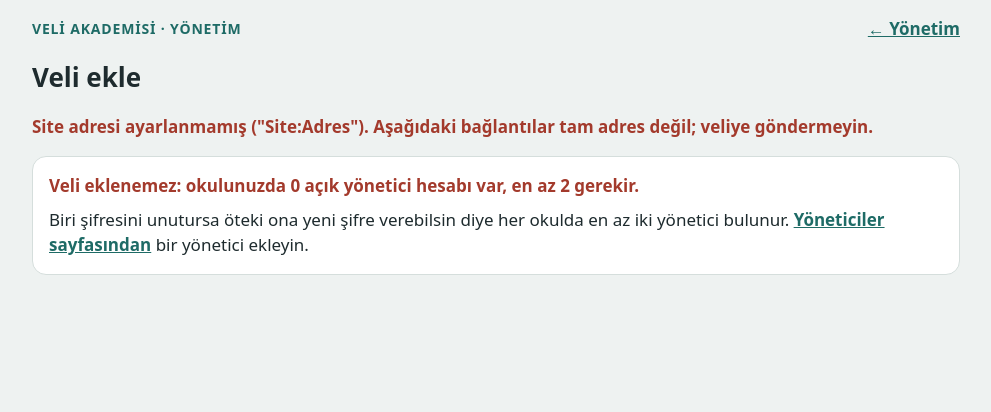
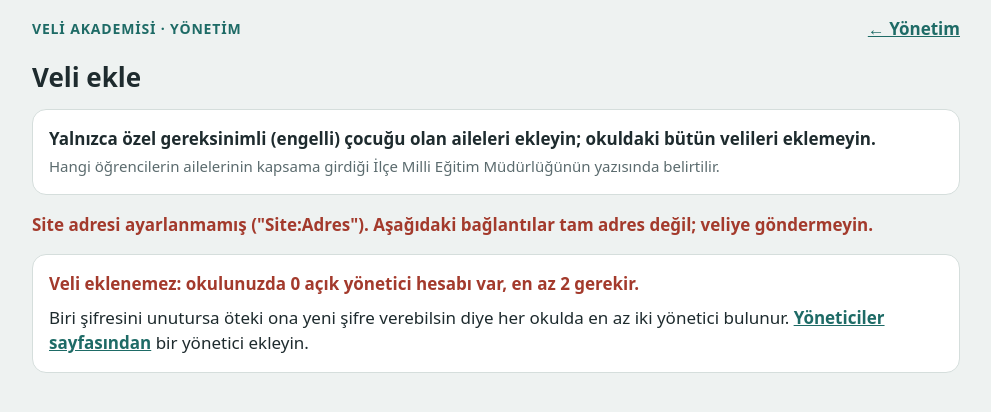
Before and after one commit to tecel75-afk/veli-akademisi, an ASP.NET Core app: page /yonetim/veli-ekle in a window 1280 px wide. Shown: the top 412 px of the page, without its empty margins (144-1135 px from the left). Run offline with ASP.NET Core 8, Linux system fonts and the light colour scheme; the project's own start-up code is not run, and a stand-in starts its controllers and pages; some libraries are stand-ins or nearby versions.

Commit message:
Veli ekle sayfasında kapsam uyarısı: yalnızca özel gereksinimli (engelli) çocuğu olan aileler eklenir
Kapsamı İlçe MEM'in yazısı belirler (28 Ekim). Duman testi: uyarı sayfada (363 kontrol).

Co-Authored-By: Claude Opus 5.5 <noreply@anthropic.com>
Claude-Session: https://claude.ai/code/session_019woFWZqy8d6fRSBU6Jo7Qg

```diff
--- a/src/VeliAkademisi/Pages/Yonetim/VeliEkle.cshtml
+++ b/src/VeliAkademisi/Pages/Yonetim/VeliEkle.cshtml
@@ -9,6 +9,10 @@
 </div>
 
 <h1>Veli ekle</h1>
+<p class="kart" role="note" id="kapsam-uyarisi" style="margin:0 0 16px;font-weight:700">
+  Yalnızca özel gereksinimli (engelli) çocuğu olan aileleri ekleyin; okuldaki bütün velileri eklemeyin.
+  <span class="not" style="display:block;font-weight:400;margin-top:4px">Hangi öğrencilerin ailelerinin kapsama girdiği İlçe Milli Eğitim Müdürlüğünün yazısında belirtilir.</span>
+</p>
 
 @if (Model.SiteAdresi is null)
 {
```
Also changed, not shown: 1 other file.
